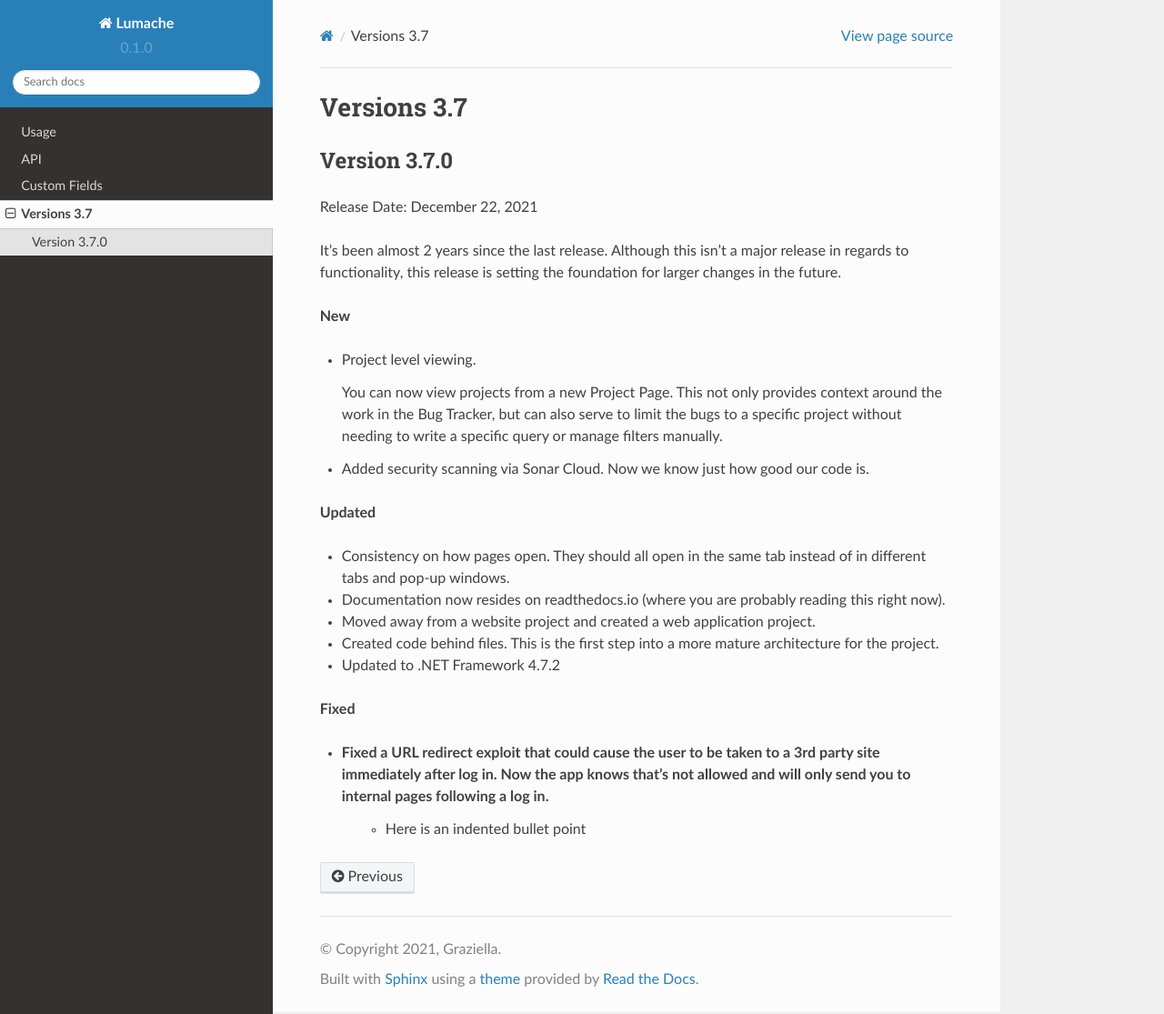
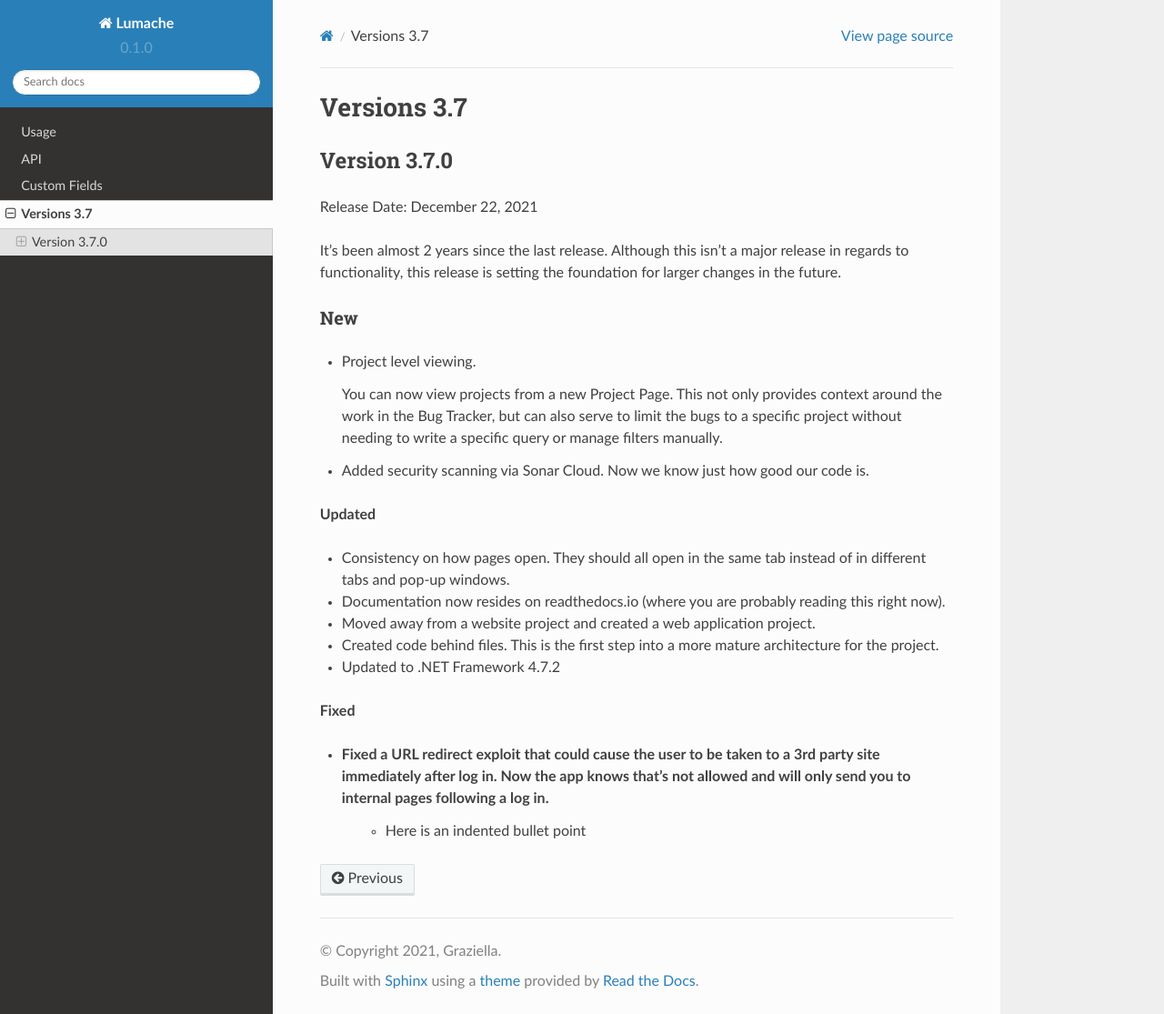
Before and after one commit to Displace99/SampleRTD, a Sphinx documentation site: the page built from docs/source/new-version.rst, in a window 1280 px wide and 1115 px high. Shown: the whole window at 91% size. Built offline with Sphinx 7.4.7 and the Read the Docs theme 2.0.0, drawn with Linux system fonts in a browser that asks for light colours.

Commit message:
Experimenting with headers styles

```diff
--- a/docs/source/new-version.rst
+++ b/docs/source/new-version.rst
@@ -1,14 +1,16 @@
-==============
+##############
 Versions 3.7
-==============
+##############
 
+*************
 Version 3.7.0
-=============
+*************
 Release Date: December 22, 2021
 
 It's been almost 2 years since the last release. Although this isn't a major release in regards to functionality, this release is setting the foundation for larger changes in the future.
 
-**New**
+New
+====
 
 * Project level viewing.
 
```
